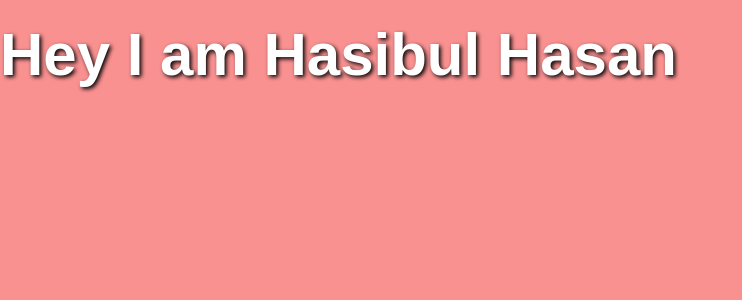
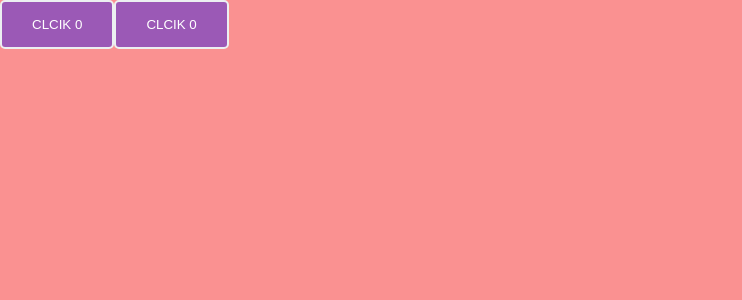
Before and after one commit to Shantovai23/Reactjs-practice, a React (Create React App) app: page / in a window 1280 px wide. Shown: the top 300 px of the page, without its empty margins (0-742 px from the left). Built offline with nearby package versions, Linux system fonts and the light colour scheme; a web font is replaced by a local one.

Commit message:
useeffect

```diff
--- a/src/App.jsx
+++ b/src/App.jsx
@@ -1,4 +1,4 @@
-import React, { createContext } from 'react'
+import React, { useState, useEffect } from 'react'
 // import Heading from './Heading'
 // import Para from './Para'
 // import List from './List'
@@ -170,18 +170,40 @@ import React, { createContext } from 'react'
 
 
   //react context API
-  import ComA from './ComA'
-  const fname=createContext()
-  const lname=createContext()
-  const App=()=>{
-    return(<>
-       <fname.Provider value={'Hasibul '}>
-       <lname.Provider value={'Hasan'}>
-       <ComA/>
-       </lname.Provider>
-       </fname.Provider>
-    </>)
-  }
+//   import ComA from './ComA'
+//   const fname=createContext()
+//   const lname=createContext()
+//   const App=()=>{
+//     return(<>
+//        <fname.Provider value={'Hasibul '}>
+//        <lname.Provider value={'Hasan'}>
+//        <ComA/>
+//        </lname.Provider>
+//        </fname.Provider>
+//     </>)
+//   }
 
+// export default App;
+// export {fname,lname}
+
+
+//useEffects in reacts
+
+const App=()=>{
+  const [num,setnum]=useState(0)
+  const [nums,setnums]=useState(0)
+  useEffect(()=>{
+    alert('clicked')
+  },[nums])
+   const click=()=>{
+     setnum(num+1)
+   }
+   const click2=()=>{
+    setnums(nums+1)
+   }
+  return(<>
+    <button onClick={click}>Clcik {num}</button>
+    <button onClick={click2}>Clcik {nums}</button>
+  </>)
+}
 export default App;
-export {fname,lname}
```
